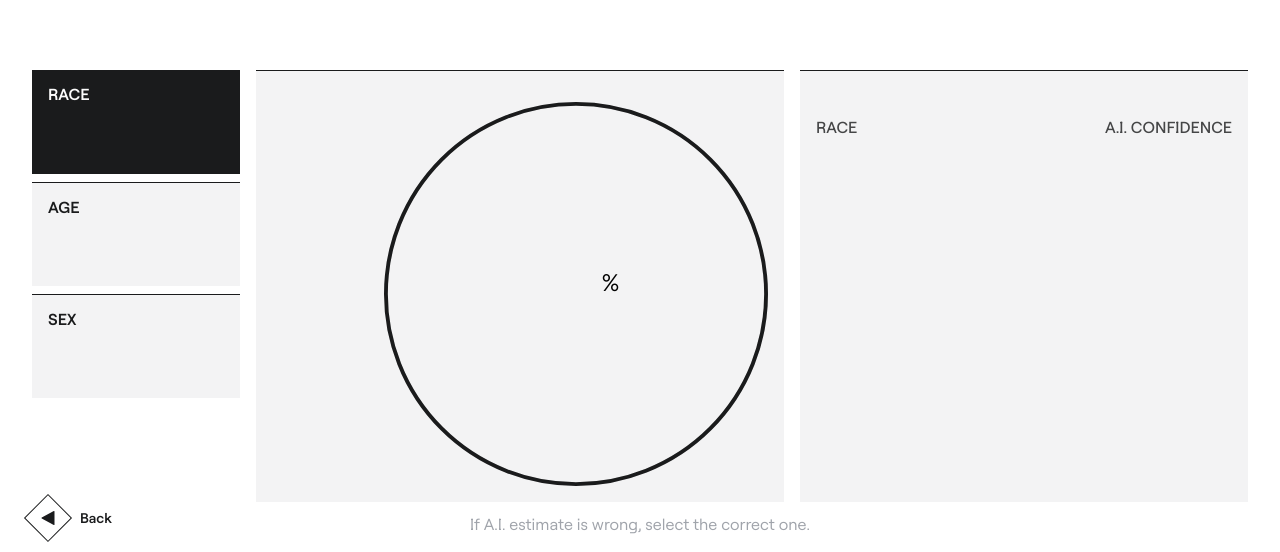
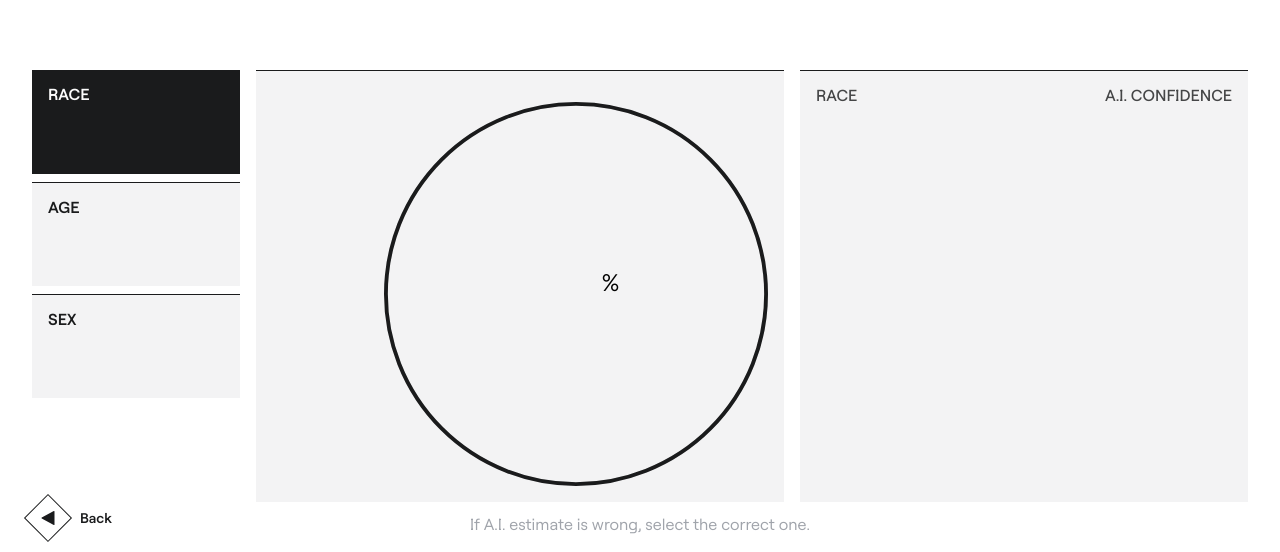
Before and after one commit to ghettobirdcs/Skinstric-Internship, a React (Create React App) app: page /summary in a window 1280 px wide. Shown: the part 234-786 px from the top of the page. Built offline with nearby package versions, Linux system fonts and the light colour scheme.

Commit message:
Styled corrector

```diff
--- a/src/components/Summary/SummaryCorrector.css
+++ b/src/components/Summary/SummaryCorrector.css
@@ -3,7 +3,7 @@
 	max-width: 448px;
 	margin-left: 16px;
 	margin-right: 32px;
-	padding: 16px 0;
+	padding-bottom: 16px;
 	background-color: #F3F3F4;
 	border-top: 1px solid #1A1B1C;
 	display: flex;
@@ -19,7 +19,6 @@
 
 .summary__list {
 	width: 100%;
-	margin-top: 16px;
 }
 
 .summary__list--icon {
```
